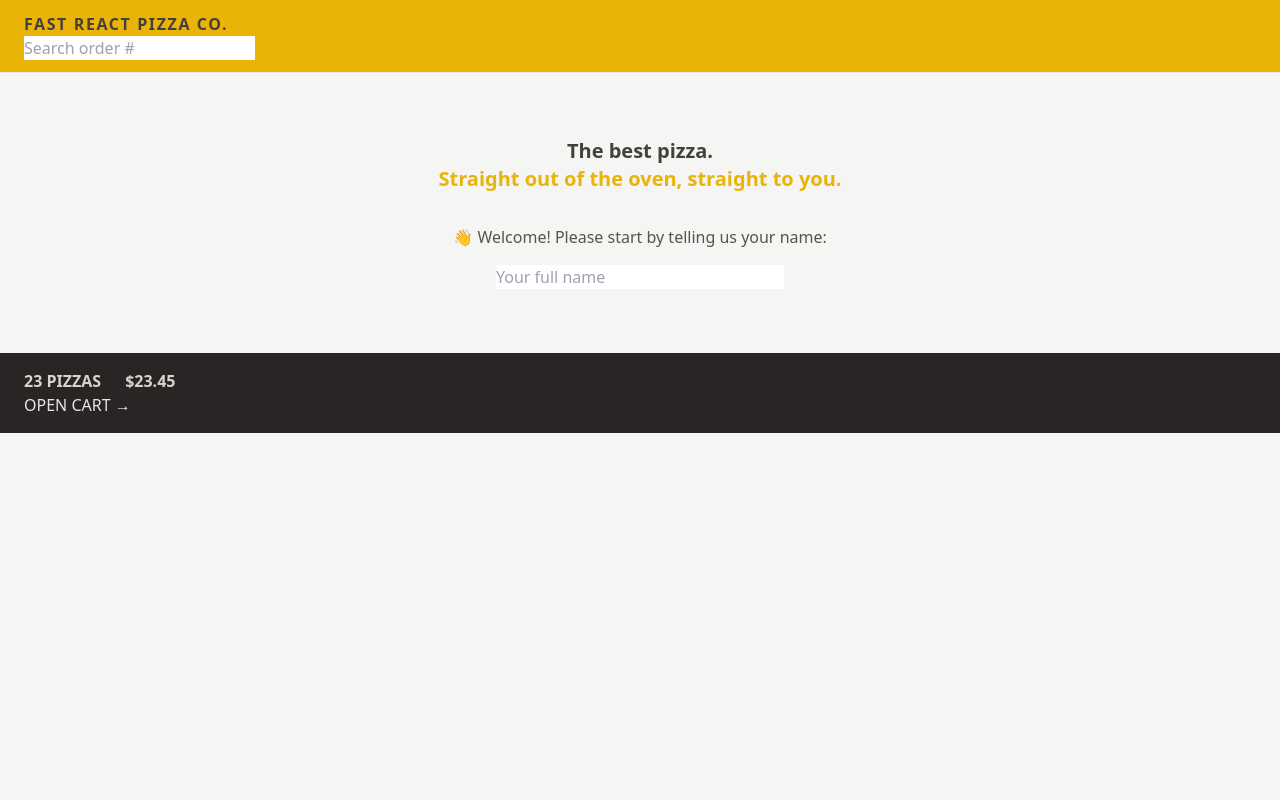
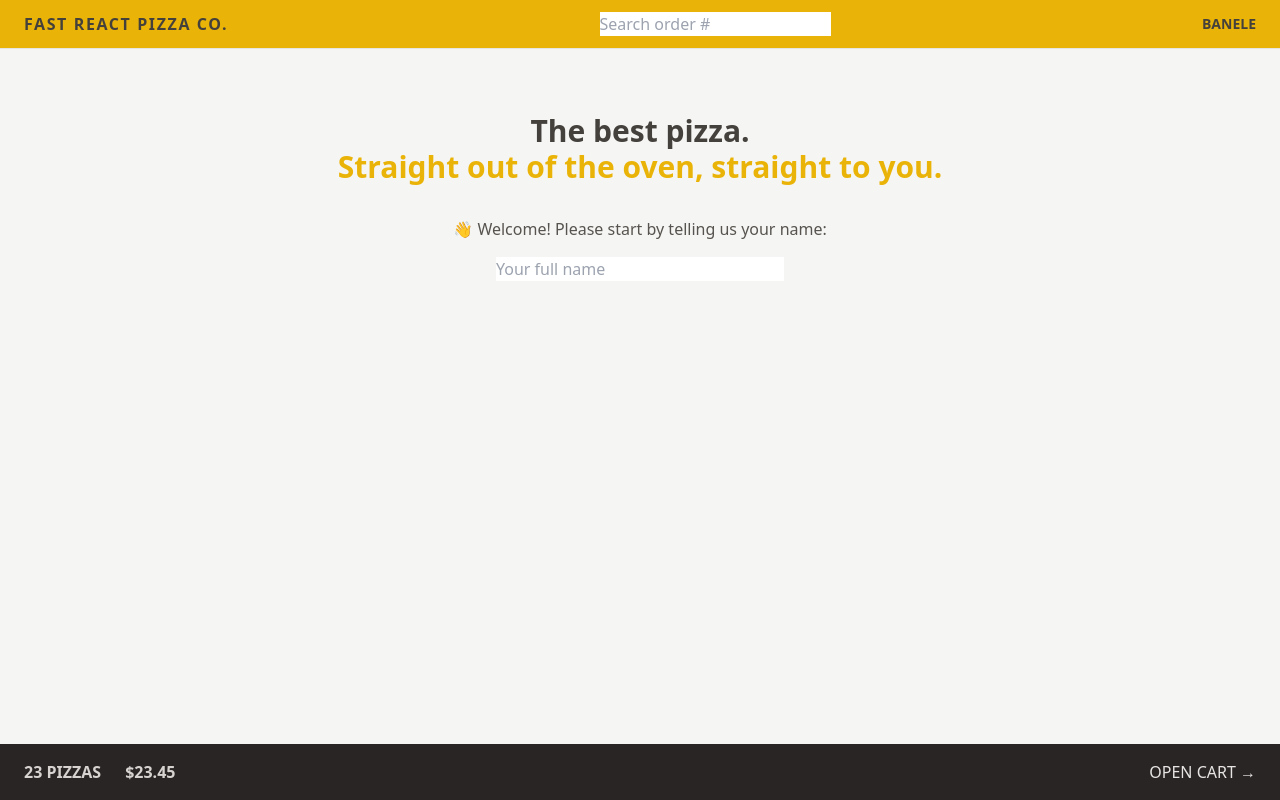
Before and after one commit to banelengwane/fast-react-pizza, a React (Vite) app: page / in a window 1280 px wide. Built offline with nearby package versions, Linux system fonts and the light colour scheme.

Commit message:
use flexbox and css grid

```diff
--- a/src/features/cart/CartOverview.jsx
+++ b/src/features/cart/CartOverview.jsx
@@ -2,7 +2,7 @@
 
 function CartOverview() {
   return (
-    <div className="bg-stone-800 text-stone-200 text-sm md:text-base uppercase px-4 py-4 sm:px-6">
+    <div className="bg-stone-800 text-stone-200 text-sm md:text-base uppercase px-4 py-4 sm:px-6 flex items-center justify-between">
       <p className="font-semibold text-stone-300 space-x-4 sm:space-x-6">
         <span>23 pizzas</span>
         <span>$23.45</span>
--- a/src/features/user/Username.jsx
+++ b/src/features/user/Username.jsx
@@ -1,6 +1,6 @@
 function Username() {
     return (
-        <div className="text-sm font-semibold hidden">
+        <div className="text-sm font-semibold hidden md:block">
             Banele
         </div>
     )
--- a/src/ui/AppLayout.jsx
+++ b/src/ui/AppLayout.jsx
@@ -8,14 +8,17 @@
     const isLoading = navigation.state === "loading";
 
     return (
-        <div className="layout">
+        <div className="grid h-screen grid-rows-[auto_1fr_auto]">
             {isLoading && <Loader />}
 
             <Header />
 
-            <main>
-                <Outlet />
-            </main>
+            <div className="overflow-scroll">
+                <main className="mx-auto max-w-3xl">
+                    <Outlet />
+                </main>
+            </div>
+
 
             <CartOverview />
         </div>
--- a/src/ui/Header.jsx
+++ b/src/ui/Header.jsx
@@ -4,7 +4,7 @@
 
 function Header() {
     return (
-        <header className="bg-yellow-500 uppercase px-4 py-3 border-b border-stone-200 sm:px-6">
+        <header className="flex items-center justify-between bg-yellow-500 uppercase px-4 py-3 border-b border-stone-200 sm:px-6">
             <Link to='/' className="tracking-widest font-semibold">Fast React Pizza Co.</Link>
             <SearchOrder />
             <Username />
--- a/src/ui/Home.jsx
+++ b/src/ui/Home.jsx
@@ -2,8 +2,8 @@
 
 function Home() {
   return (
-    <div className='my-10 sm:my-16 text-center'>
-      <h1 className="text-xl font-semibold mb-8">
+    <div className='my-10 px-4 text-center sm:my-16'>
+      <h1 className="text-xl font-semibold mb-8 md:text-3xl">
         The best pizza.
         <br />
         <span className="text-yellow-500">
```
